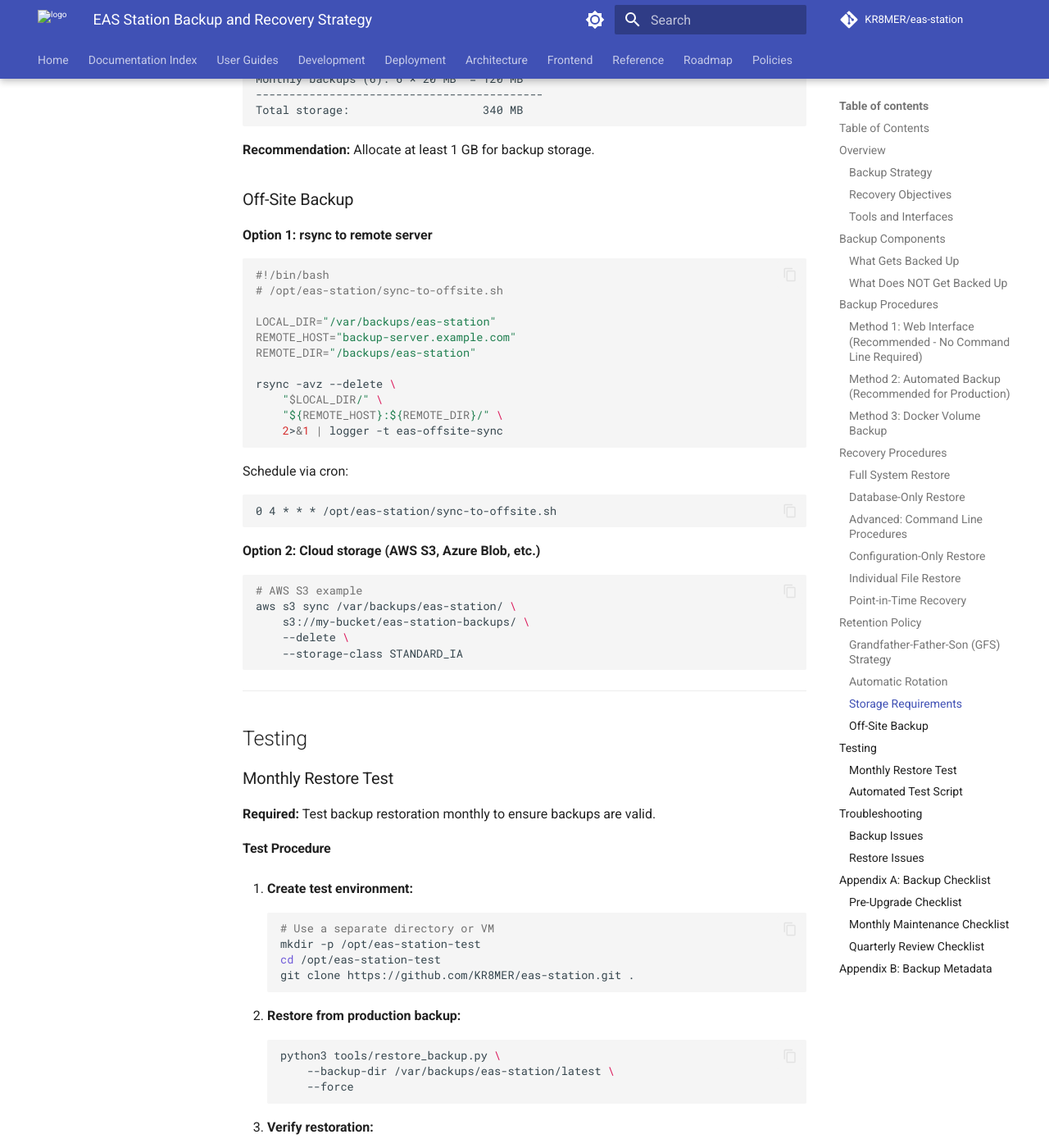
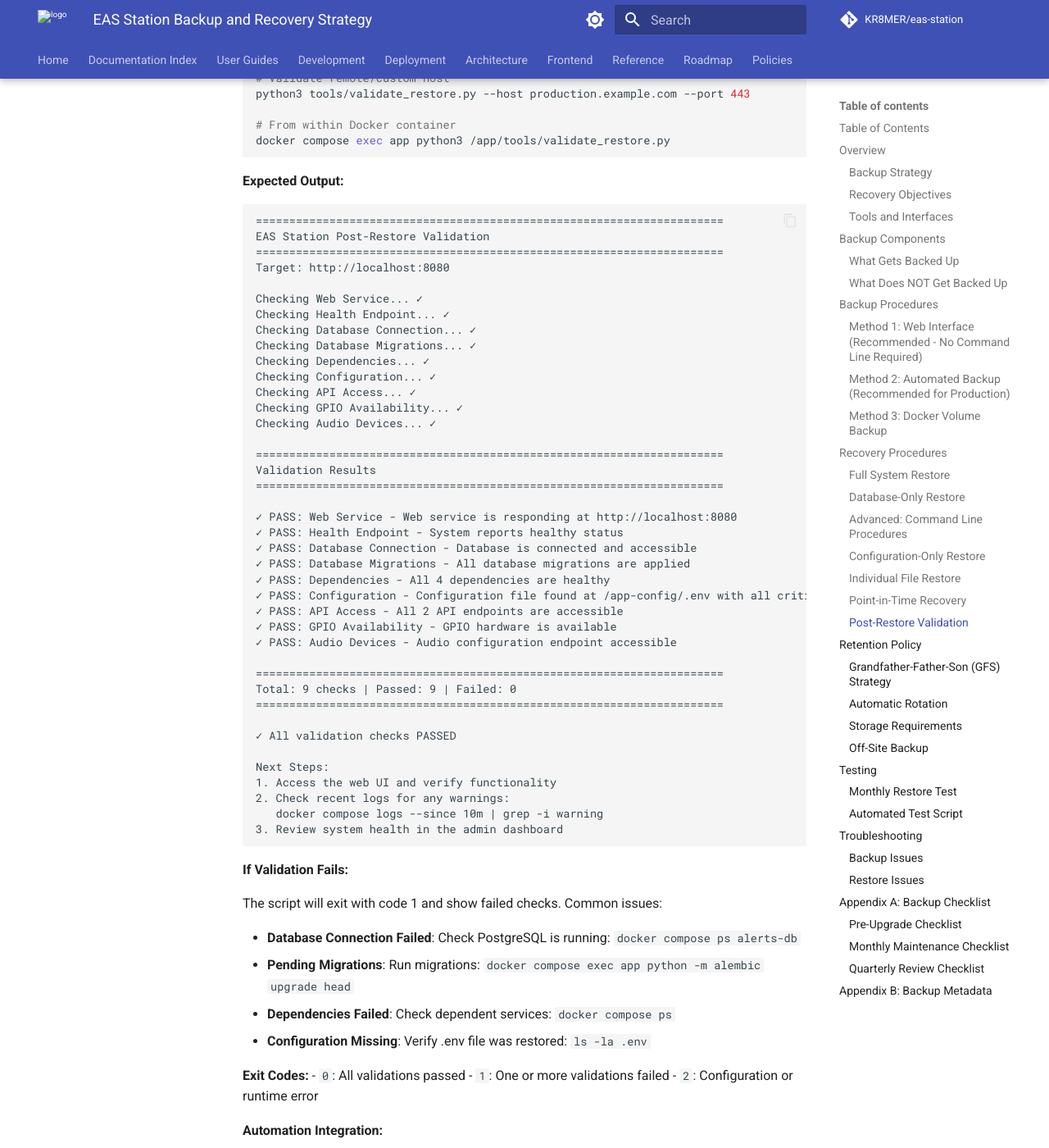
Before and after one commit to KR8MER/eas-station, an MkDocs documentation site: the page built from docs/runbooks/backup_strategy.md, in a window 1280 px wide and 1400 px high, scrolled down 10576 px. Shown: the whole window at 82% size. Built offline with MkDocs 1.6.1 and Material for MkDocs 9.7.7, drawn with Linux system fonts in a browser that asks for light colours; comment, search, counter and statistics services are not loaded; the version menu is left out; some of the changed text lies outside the part shown.

Commit message:
Add post-restore validation script and documentation
Co-authored-by: KR8MER <69276965+KR8MER@users.noreply.github.com>

````diff
--- a/docs/runbooks/backup_strategy.md
+++ b/docs/runbooks/backup_strategy.md
@@ -14,6 +14,7 @@
 2. [Backup Components](#backup-components)
 3. [Backup Procedures](#backup-procedures)
 4. [Recovery Procedures](#recovery-procedures)
+   - [Post-Restore Validation](#post-restore-validation)
 5. [Retention Policy](#retention-policy)
 6. [Testing](#testing)
 7. [Troubleshooting](#troubleshooting)
@@ -56,6 +57,7 @@ EAS Station implements a comprehensive **3-2-1 backup strategy**:
 |------|---------|----------|
 | `create_backup.py` | Create backups via CLI | `tools/create_backup.py` |
 | `restore_backup.py` | Restore backups via CLI | `tools/restore_backup.py` |
+| `validate_restore.py` | Validate system after restore | `tools/validate_restore.py` |
 | `backup_scheduler.py` | Automate backups (cron/systemd) | `tools/backup_scheduler.py` |
 | `rotate_backups.py` | Apply retention policy | `tools/rotate_backups.py` |
 
@@ -330,9 +332,14 @@ python3 tools/restore_backup.py \
 # 6. Start services
 docker compose up -d
 
-# 7. Verify
+# 7. Verify restoration
 curl http://localhost/health
+
+# 8. Run automated post-restore validation
+python3 tools/validate_restore.py
 ```
+
+**Post-Restore Validation:** After any restore operation, it's recommended to run the automated validation script to verify system health. See [Post-Restore Validation](#post-restore-validation) below.
 
 ### Configuration-Only Restore
 
@@ -382,6 +389,145 @@ ls -lht /var/backups/eas-station/
 # Restore from specific timestamp
 python3 tools/restore_backup.py \
     --backup-dir /var/backups/eas-station/backup-20250111-020000-scheduled
+```
+
+### Post-Restore Validation
+
+**Purpose:** Automated verification of system health after restore operations.
+
+**Tool:** `tools/validate_restore.py` - Comprehensive validation script that checks:
+- Web service availability
+- Health endpoint status
+- Database connectivity and migrations
+- External dependencies
+- Configuration file integrity
+- GPIO availability (if configured)
+- Audio device access (if configured)
+- API endpoint accessibility
+
+#### Web Interface Validation
+
+After a restore completes:
+
+1. **Check System Health Dashboard** (at top of any page)
+   - Database should show as "connected"
+   - All critical indicators should be green
+
+2. **Visit Health Dependencies** at `/health/dependencies`
+   - All services should report healthy status
+   - Review any warnings or failures
+
+3. **Manual Functional Tests:**
+   - Log in (credentials should match the restored backup)
+   - View alerts at `/alerts`
+   - Check configuration at `/admin/settings`
+   - Verify recent data appears correctly
+
+#### Command Line Validation
+
+Run the automated validation script immediately after restore:
+
+```bash
+# Basic validation (checks localhost:8080)
+python3 tools/validate_restore.py
+
+# Wait for services to fully start
+python3 tools/validate_restore.py --wait 30
+
+# Validate remote/custom host
+python3 tools/validate_restore.py --host production.example.com --port 443
+
+# From within Docker container
+docker compose exec app python3 /app/tools/validate_restore.py
+```
+
+**Expected Output:**
+```
+======================================================================
+EAS Station Post-Restore Validation
+======================================================================
+Target: http://localhost:8080
+
+Checking Web Service... ✓
+Checking Health Endpoint... ✓
+Checking Database Connection... ✓
+Checking Database Migrations... ✓
+Checking Dependencies... ✓
+Checking Configuration... ✓
+Checking API Access... ✓
+Checking GPIO Availability... ✓
+Checking Audio Devices... ✓
+
+======================================================================
+Validation Results
+======================================================================
+
+✓ PASS: Web Service - Web service is responding at http://localhost:8080
+✓ PASS: Health Endpoint - System reports healthy status
+✓ PASS: Database Connection - Database is connected and accessible
+✓ PASS: Database Migrations - All database migrations are applied
+✓ PASS: Dependencies - All 4 dependencies are healthy
+✓ PASS: Configuration - Configuration file found at /app-config/.env with all critical keys
+✓ PASS: API Access - All 2 API endpoints are accessible
+✓ PASS: GPIO Availability - GPIO hardware is available
+✓ PASS: Audio Devices - Audio configuration endpoint accessible
+
+======================================================================
+Total: 9 checks | Passed: 9 | Failed: 0
+======================================================================
+
+✓ All validation checks PASSED
+
+Next Steps:
+1. Access the web UI and verify functionality
+2. Check recent logs for any warnings:
+   docker compose logs --since 10m | grep -i warning
+3. Review system health in the admin dashboard
+```
+
+**If Validation Fails:**
+
+The script will exit with code 1 and show failed checks. Common issues:
+
+- **Database Connection Failed**: Check PostgreSQL is running: `docker compose ps alerts-db`
+- **Pending Migrations**: Run migrations: `docker compose exec app python -m alembic upgrade head`
+- **Dependencies Failed**: Check dependent services: `docker compose ps`
+- **Configuration Missing**: Verify .env file was restored: `ls -la .env`
+
+**Exit Codes:**
+- `0`: All validations passed
+- `1`: One or more validations failed
+- `2`: Configuration or runtime error
+
+**Automation Integration:**
+
+Include validation in automated restore workflows:
+
+```bash
+#!/bin/bash
+# automated_restore.sh
+
+# Restore backup
+python3 tools/restore_backup.py --backup-dir "$BACKUP_DIR" || exit 1
+
+# Restart services
+docker compose up -d
+
+# Wait for startup
+sleep 30
+
+# Validate restore
+python3 tools/validate_restore.py --wait 30
+VALIDATION_RESULT=$?
+
+if [ $VALIDATION_RESULT -eq 0 ]; then
+    echo "✓ Restore validation successful"
+    exit 0
+else
+    echo "✗ Restore validation failed - check logs"
+    docker compose logs --tail=50
+    exit 1
+fi
 ```
 
 ---
````
Also changed, not shown: 1 other file.
